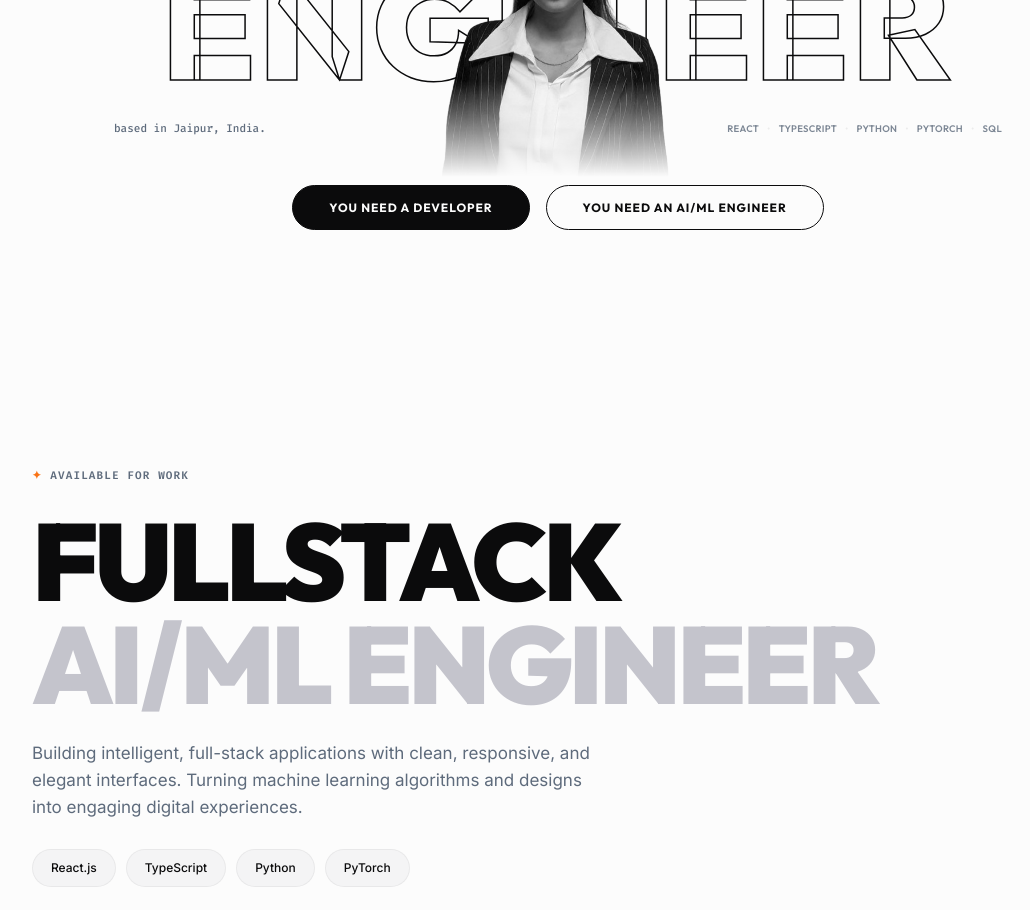
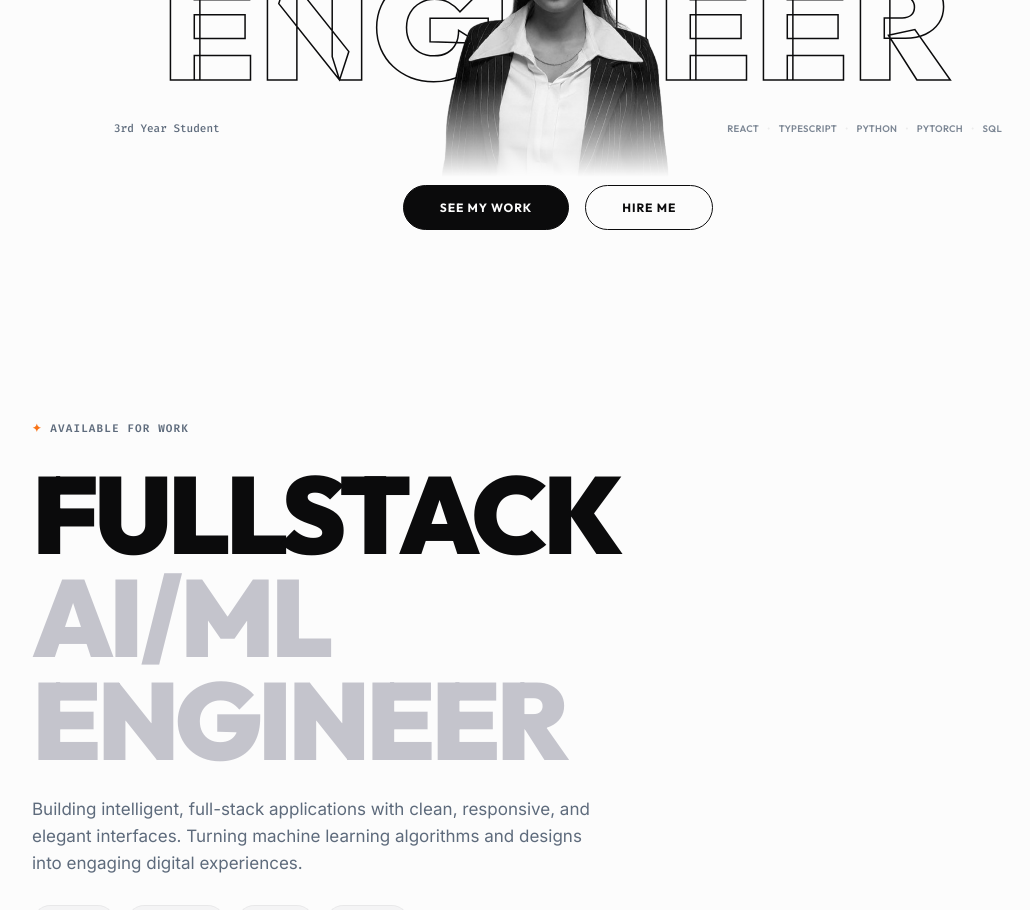
Before and after one commit to tapasyashrestha/Portfolio, a React (Vite) app: page / in a window 1280 px wide. Shown: the part 480-1390 px from the top of the page, without its empty margins (82-1112 px from the left). Built offline with nearby package versions, Linux system fonts and the light colour scheme.

Commit message:
feat: embed 3D card canvas inline in the showcase section right column

```diff
--- a/src/App.tsx
+++ b/src/App.tsx
@@ -72,7 +72,7 @@ export default function App() {
             className="logo"
             style={{ cursor: 'pointer', userSelect: 'none', display: 'flex', alignItems: 'center', gap: '8px' }}
           >
-            <span style={{ fontWeight: 300, fontSize: '18px' }}>&larr;</span> tap<span>.</span>
+            <span style={{ fontWeight: 300, fontSize: '18px' }}>&larr;</span> Tapasya<span>.</span>
           </div>
 
           <nav className="nav-links">
@@ -142,7 +142,7 @@ export default function App() {
           <div className="hero-content-centered">
 
             <div className="hero-subtitle-centered">
-              <span>👋, my name is Tapasya and I am a freelance</span>
+              <span>Hello, my name is Tapasya and I am a</span>
             </div>
 
             <div className="hero-stack-container">
@@ -165,7 +165,7 @@ export default function App() {
 
             <div className="hero-details-row">
               <div className="hero-details-location">
-                based in Jaipur, India.
+                3rd Year Student
               </div>
               <div className="hero-details-logos">
                 <span className="tech-logo">React</span>
@@ -182,10 +182,10 @@ export default function App() {
 
             <div className="hero-actions-centered">
               <button onClick={() => scrollTo('projects')} className="btn-primary-pill">
-                You need a developer
+                See my work
               </button>
               <button onClick={() => scrollTo('contact')} className="btn-secondary-pill">
-                You need an AI/ML engineer
+                Hire me
               </button>
             </div>
 
@@ -196,6 +196,8 @@ export default function App() {
       {/* INTRO/SHOWCASE SECTION (Prince-style light theme) */}
       <section id="intro" className="intro-section-light">
         <div className="container intro-container-light">
+          <div className="intro-content-wrapper">
+            <div className="intro-left-col">
               <div className="intro-available-tag">
                 <span className="sparkle-icon">✦</span>
                 <span className="tag-text">AVAILABLE FOR WORK</span>
@@ -226,6 +228,26 @@ export default function App() {
                 <button onClick={() => scrollTo('about')} className="btn-solid-light">
                   ABOUT ME
                 </button>
+              </div>
+            </div>
+
+            <div className="intro-right-col">
+              <AnimatePresence>
+                {showCard && (
+                  <motion.div
+                    initial={{ opacity: 0, scale: 0.95, y: -40 }}
+                    animate={{ opacity: 1, scale: 1, y: 0 }}
+                    exit={{ opacity: 0, scale: 0.95, y: -40 }}
+                    transition={{ duration: 0.8, ease: [0.16, 1, 0.3, 1] }}
+                    className="intro-card-canvas-container"
+                  >
+                    <Suspense fallback={<div className="loading-spinner-inline">Loading 3D Card...</div>}>
+                      <BandCard />
+                    </Suspense>
+                  </motion.div>
+                )}
+              </AnimatePresence>
+            </div>
           </div>
         </div>
       </section>
@@ -458,29 +480,7 @@ export default function App() {
 
 
 
-      {/* 3D ID Card Floating */}
-      <AnimatePresence>
-        {showCard && (
-          <motion.div
-            initial={{ y: -100, opacity: 0 }}
-            animate={{ y: 0, opacity: 1 }}
-            exit={{ y: -100, opacity: 0 }}
-            transition={{ duration: 0.8, ease: [0.16, 1, 0.3, 1] }}
-            className="hero-floating-card-container"
-          >
-            <div className="hero-floating-card-header">
-              <span className="card-header-dot"></span>
-              <span className="card-header-title">3D Interactive ID Card</span>
-              <button className="card-close-btn" onClick={() => setShowCard(false)}>&times;</button>
-            </div>
-            <div className="hero-floating-card-body">
-              <Suspense fallback={<div className="loading-spinner">Loading 3D Card...</div>}>
-                <BandCard />
-              </Suspense>
-            </div>
-          </motion.div>
-        )}
-      </AnimatePresence>
+
     </div>
   );
 }
--- a/src/index.css
+++ b/src/index.css
@@ -1305,3 +1305,65 @@ a {
   background-color: transparent;
   color: var(--foreground) !important;
 }
+
+/* Two-column layout for Showcase Section */
+.intro-content-wrapper {
+  display: flex;
+  flex-direction: column;
+  width: 100%;
+  gap: 40px;
+}
+
+@media (min-width: 768px) {
+  .intro-content-wrapper {
+    flex-direction: row;
+    align-items: center;
+    justify-content: space-between;
+    gap: 60px;
+  }
+}
+
+.intro-left-col {
+  flex: 1 1 50%;
+  display: flex;
+  flex-direction: column;
+  align-items: flex-start;
+}
+
+.intro-right-col {
+  flex: 1 1 45%;
+  width: 100%;
+  display: flex;
+  justify-content: center;
+  align-items: center;
+  position: relative;
+  min-height: 480px;
+}
+
+@media (max-width: 767px) {
+  .intro-right-col {
+    min-height: 400px;
+  }
+}
+
+.intro-card-canvas-container {
+  width: 100%;
+  height: 520px;
+  position: relative;
+}
+
+@media (max-width: 767px) {
+  .intro-card-canvas-container {
+    height: 420px;
+  }
+}
+
+.loading-spinner-inline {
+  position: absolute;
+  top: 50%;
+  left: 50%;
+  transform: translate(-50%, -50%);
+  font-family: var(--font-mono);
+  font-size: 12px;
+  color: var(--muted);
+}
```
Lines whose indentation alone changed are shown as unchanged.
